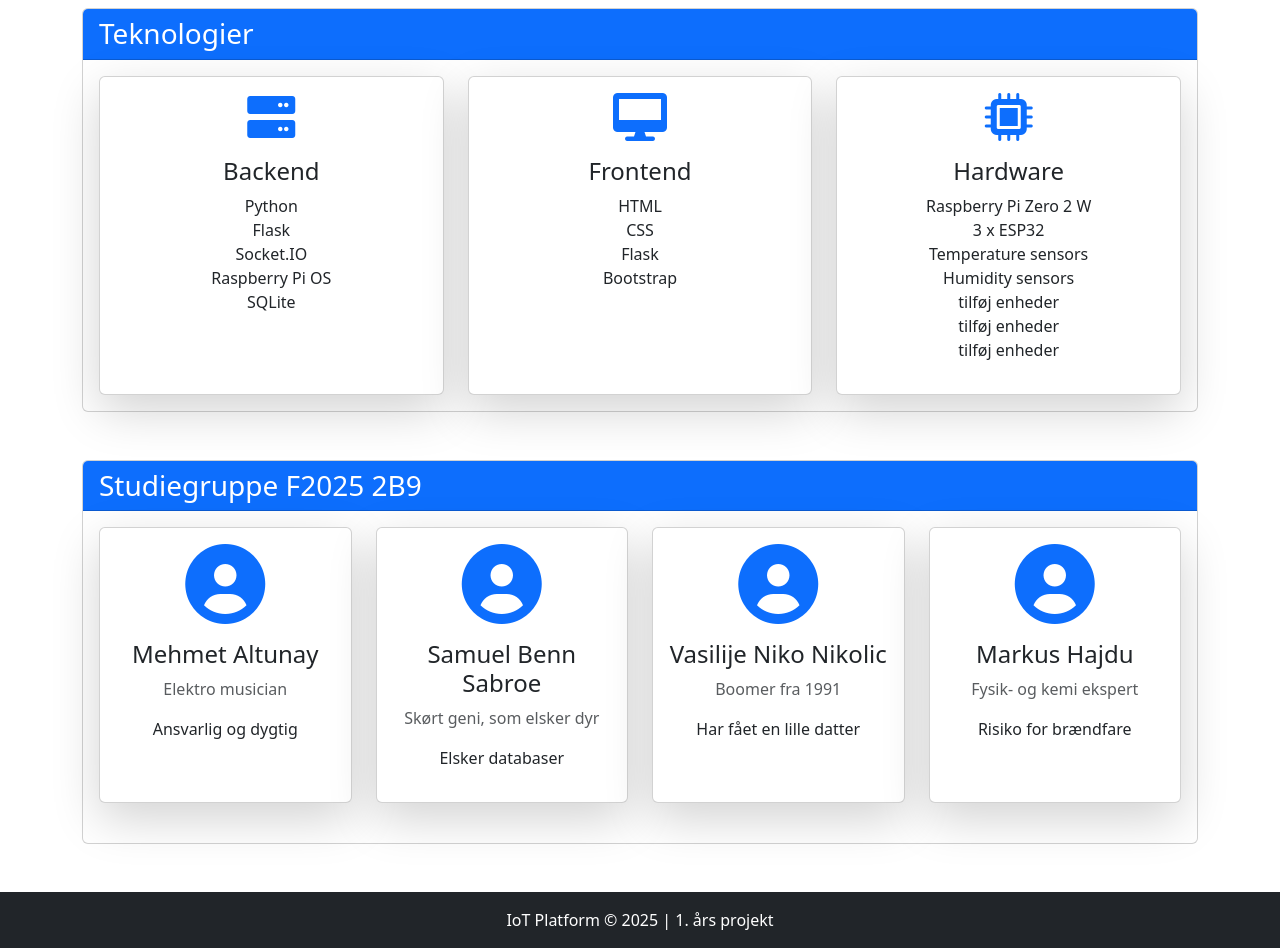
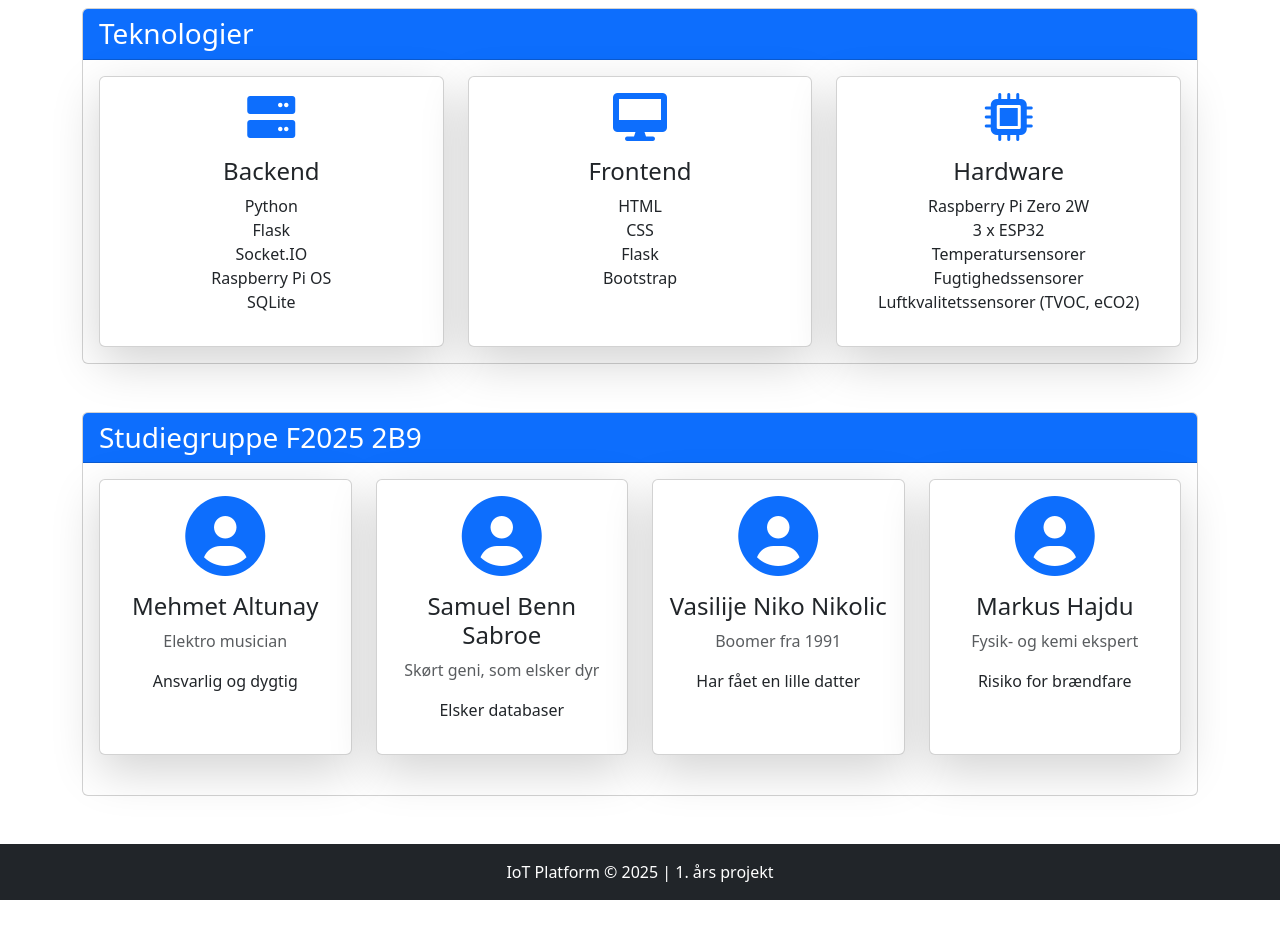
Before and after one commit to fostercare123/KEA-F25-B9-firstyear, a Flask app: page /om in a window 1280 px wide. Shown: the part 543-1491 px from the top of the page. After the commit the page ends 1443 px from the top, so only its background shows below. Run offline with Flask 3, Linux system fonts and the light colour scheme; some libraries are stand-ins or nearby versions.

Commit message:
rettelser

```diff
--- a/Raspberry Pi Zero 2W/Hjemmeside/MERGE/static/style.css
+++ b/Raspberry Pi Zero 2W/Hjemmeside/MERGE/static/style.css
@@ -12,3 +12,14 @@
 .card-status.offline {
     background-color: red;
 }
+.team-card {
+    transition: transform 0.3s ease;
+}
+.team-card:hover {
+    transform: translateY(-5px);
+}
+.team-avatar {
+    display: flex;
+    justify-content: center;
+    align-items: center;
+}
--- a/Raspberry Pi Zero 2W/Hjemmeside/MERGE/templates/om.html
+++ b/Raspberry Pi Zero 2W/Hjemmeside/MERGE/templates/om.html
@@ -14,8 +14,7 @@
         <h2>Projektoversigt</h2>
         <p class="lead">
             Denne IoT-platform blev udviklet som et førsteårsprojekt på IT-teknolog uddannelsen på Københavns
-            Erhvervsakademi for at demonstrere integrationen
-            af indlejrede systemer og programmering.
+            Erhvervsakademi for at demonstrere integrationen af indlejrede systemer og programmering.
         </p>
         <p>
             Vores system indsamler data fra tre ESP32-mikrocontrollere udstyret med forskellige sensorer, og
@@ -71,13 +70,11 @@
                                 <i class="fas fa-microchip fa-3x mb-3 text-primary"></i>
                                 <h4>Hardware</h4>
                                 <ul class="list-unstyled">
-                                    <li>Raspberry Pi Zero 2 W</li>
+                                    <li>Raspberry Pi Zero 2W</li>
                                     <li>3 x ESP32</li>
-                                    <li>Temperature sensors</li>
-                                    <li>Humidity sensors</li>
-                                    <li>tilføj enheder</li>
-                                    <li>tilføj enheder</li>
-                                    <li>tilføj enheder</li>
+                                    <li>Temperatursensorer</li>
+                                    <li>Fugtighedssensorer</li>
+                                    <li>Luftkvalitetssensorer (TVOC, eCO2)</li>
                                 </ul>
                             </div>
                         </div>
@@ -144,11 +141,9 @@
                             </div>
                         </div>
                     </div>
-                </div> <!-- end inner row -->
+                </div>
             </div>
         </div>
     </div>
 </div>
-
-
 {% endblock %}
```
Also changed, not shown: Raspberry Pi Zero 2W/Hjemmeside/MERGE/templates/indstillinger.html (+40 -0 lines).
